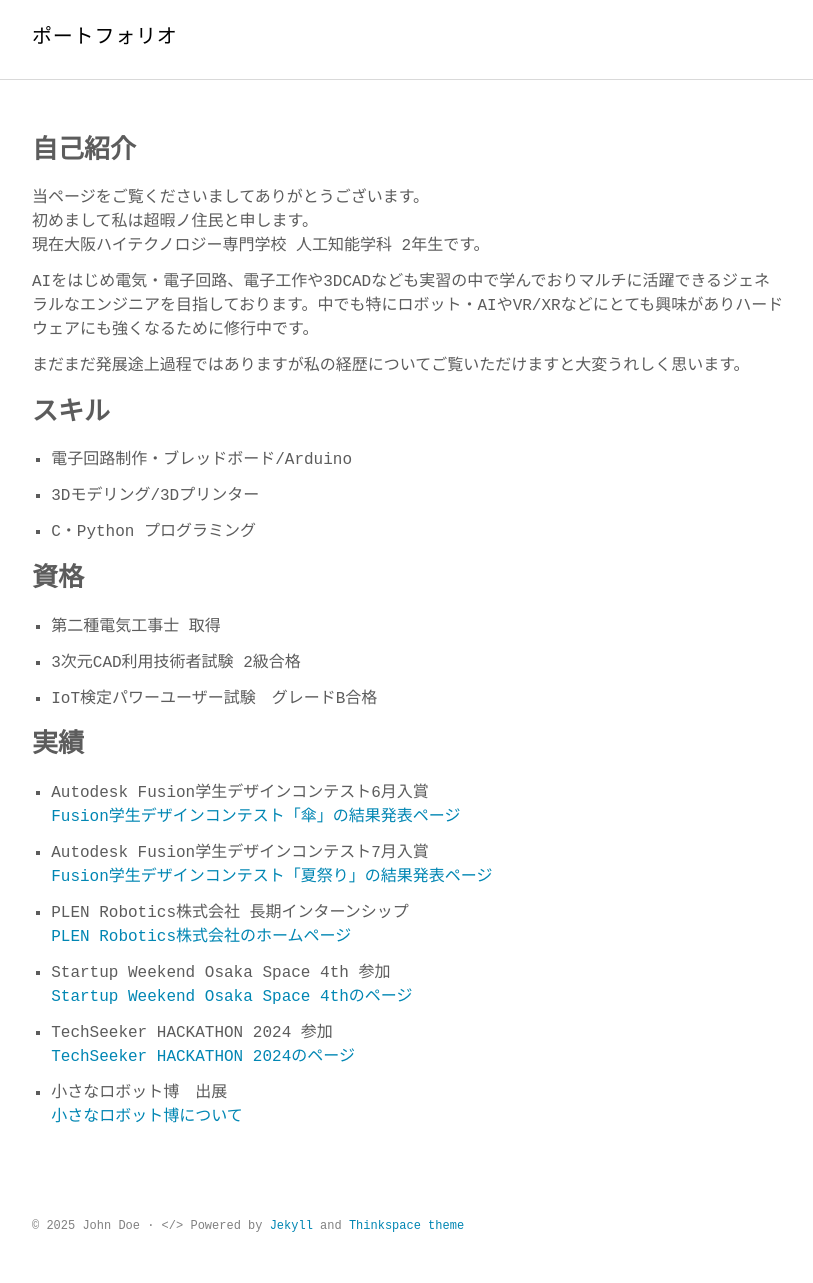
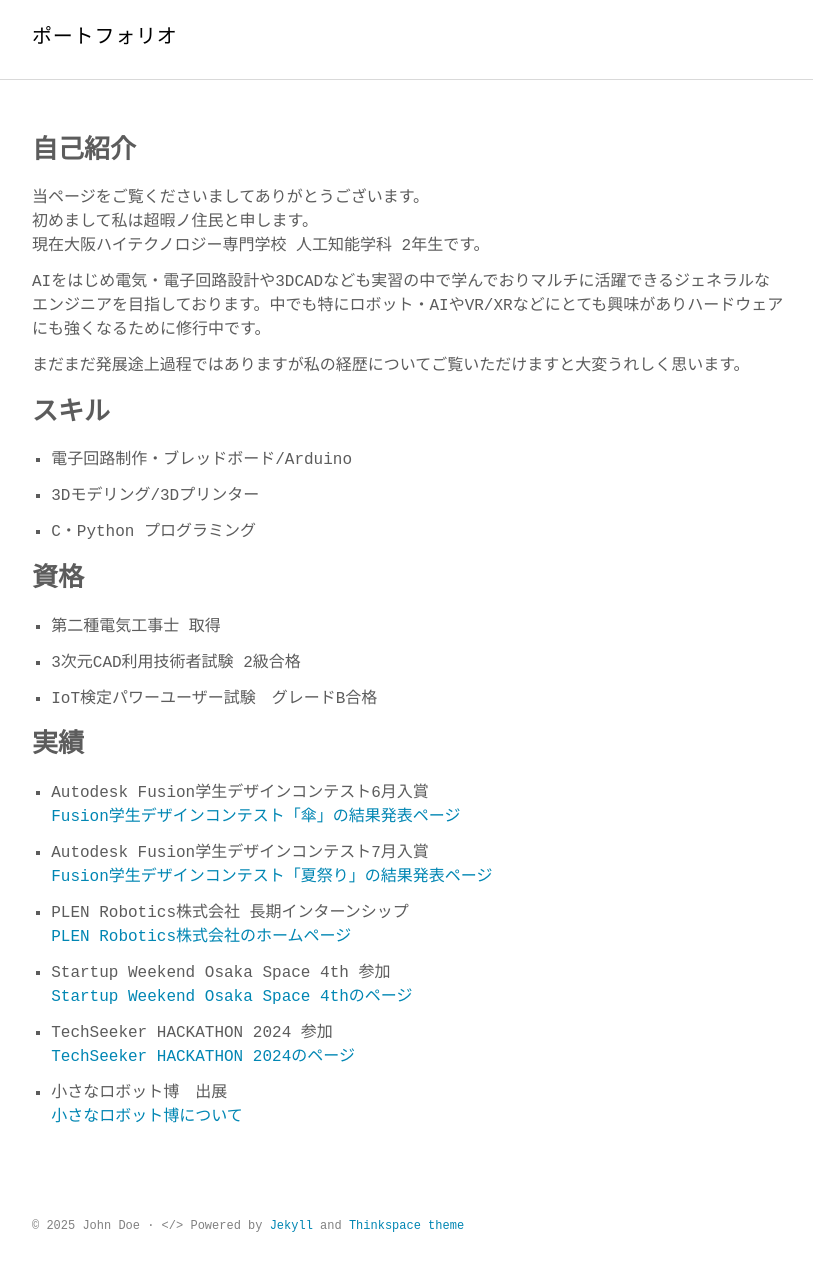
Before and after one commit to S-All11/resume, a Jekyll site: the page built from index.md, in a window 1280 px wide. Shown: the whole page, without its empty margins (232-1045 px from the left). Built offline with Jekyll 4.4.1, drawn with Linux system fonts in a browser that asks for light colours; some web fonts are replaced.

Commit message:
updateportfolio

```diff
--- a/index.md
+++ b/index.md
@@ -7,7 +7,7 @@ title: Portfolio
 初めまして私は超暇ノ住民と申します。
 現在大阪ハイテクノロジー専門学校 人工知能学科 2年生です。
 
-AIをはじめ電気・電子回路、電子工作や3DCADなども実習の中で学んでおりマルチに活躍できるジェネラルなエンジニアを目指しております。中でも特にロボット・AIやVR/XRなどにとても興味がありハードウェアにも強くなるために修行中です。
+AIをはじめ電気・電子回路設計や3DCADなども実習の中で学んでおりマルチに活躍できるジェネラルなエンジニアを目指しております。中でも特にロボット・AIやVR/XRなどにとても興味がありハードウェアにも強くなるために修行中です。
 
 まだまだ発展途上過程ではありますが私の経歴についてご覧いただけますと大変うれしく思います。
 
```
